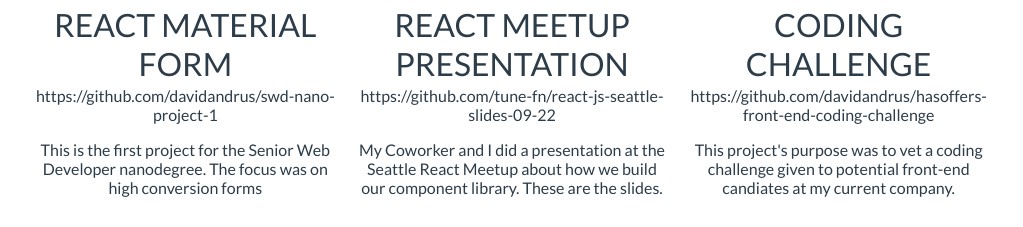
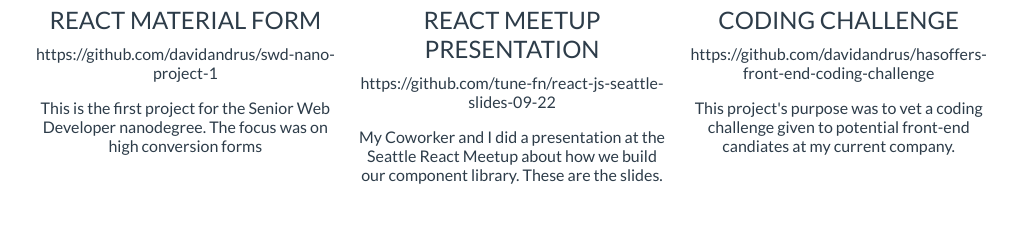
Before and after one commit to davidandrus/fed-nano-project-1, a plain HTML site: page index.html in a window 1280 px wide. Shown: the part 896-1123 px from the top of the page, without its empty margins (128-1151 px from the left). Drawn offline with Linux system fonts and the light colour scheme.

Commit message:
feat: update headline hierarchy, fix missing end tag

```diff
--- a/css/style.css
+++ b/css/style.css
@@ -82,11 +82,11 @@
   text-align: center;
 }
 
-.featured-work-items li h2 {
+.featured-work-items li h3 {
   color: #2d3c49;
-  font-size: 28px;
+  font-size: 24px;
   font-weight: 400;
-  margin: 0 5px;
+  margin: 0 0 10px;
   text-transform: uppercase;
 }
 
--- a/index.html
+++ b/index.html
@@ -28,7 +28,7 @@
               //unsplash.it/1600/800?image=10 1600w"
       sizes="(min-width: 960px) 960px">
     <section class="featured-work">
-      <h1 class="featured-work-headline">Featured Repos</h1>
+      <h2 class="featured-work-headline">Featured Repos</h2>
       <ul class="featured-work-items">
         <li>
           <a href="https://github.com/davidandrus/swd-nano-project-1">
@@ -39,7 +39,7 @@
                       //unsplash.it/1600/800?image=20 1600w"
               sizes="(min-width: 769px) calc((100vw - 40px) / 3)"
               alt="Appify">
-            <h2>React Material Form</h2>
+            <h3>React Material Form</h3>
             https://github.com/davidandrus/swd-nano-project-1
             <p>This is the first project for the Senior Web Developer nanodegree. The focus was on high conversion forms</p>
           </a>
@@ -53,7 +53,7 @@
                       //unsplash.it/1600/800?image=30 1600w"
               sizes="(min-width: 769px) calc((100vw - 40px) / 3)"
               alt="Sunflower">
-            <h2>React Meetup Presentation</h2>
+            <h3>React Meetup Presentation</h3>
             https://github.com/tune-fn/react-js-seattle-slides-09-22
             <p>My Coworker and I did a presentation at the Seattle React Meetup about how we build our component library. These are the slides.</p>
           </a>
@@ -67,13 +67,13 @@
                       //unsplash.it/1600/800?image=40 1600w"
               sizes="(min-width: 769px) calc((100vw - 40px) / 3)"
               alt="Bokeh">
-            <h2>Coding Challenge</h2>
+            <h3>Coding Challenge</h3>
             https://github.com/davidandrus/hasoffers-front-end-coding-challenge
             <p>This project's purpose was to vet a coding challenge given to potential front-end candiates at my current company.</p>
           </a>
         </li>
       </ul>
     </section>
-  </
+  </main>
 </body>
 </html>
```
